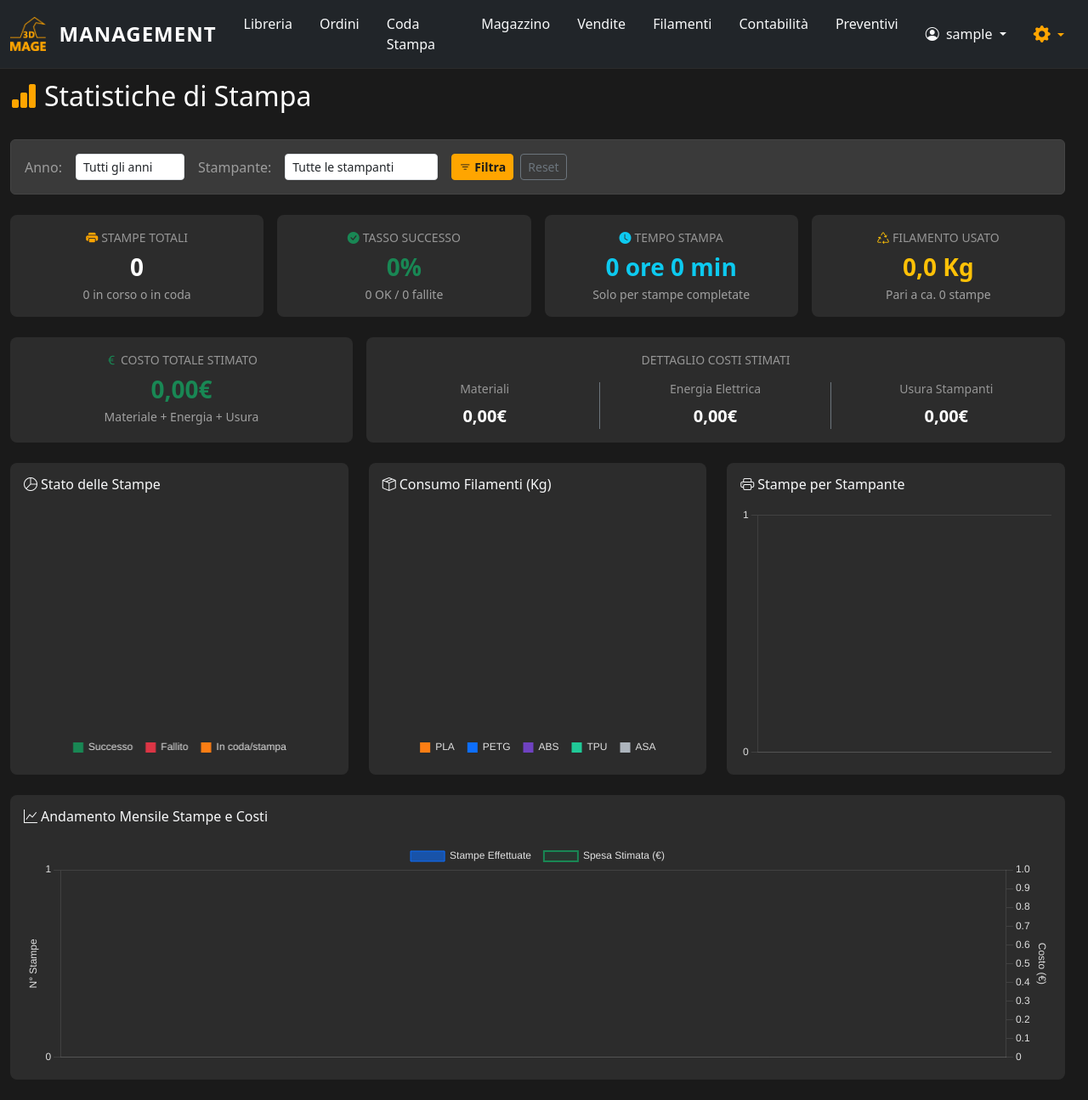
After one commit to 3D-MAGE/app3dmage, a Django app: page /settings/statistics/ in a window 1280 px wide. The commit adds this page. Shown: the whole page at 85% size. Run offline with Django 5.2, Linux system fonts and the light colour scheme; the visitor is signed in with stand-in values (Sample User, id 1); data comes from the database, SQL or seed files in the repository; data that the repository does not hold is empty.

Commit message:
Aggiunta pagina Statistiche con grafici, precompilata data di default bobine, aggiornata grafica dropdown ed eliminati contatori da impostazioni

```diff
--- a/app_3dmage_management/forms.py
+++ b/app_3dmage_management/forms.py
@@ -229,7 +229,7 @@ class SpoolForm(forms.ModelForm):
         widget=forms.Select(attrs={'class': 'form-select'})
     )
     purchase_date = forms.DateField(
-        widget=forms.DateInput(attrs={'type': 'date', 'class': 'form-control'}),
+        widget=forms.DateInput(attrs={'type': 'date', 'class': 'form-control'}, format='%Y-%m-%d'),
         label="Data Acquisto",
         initial=datetime.date.today
         )
--- a/app_3dmage_management/static/app_3dmage_management/css/style.css
+++ b/app_3dmage_management/static/app_3dmage_management/css/style.css
@@ -654,3 +654,15 @@ body.no-scroll {
 .card-info-compact .card-body {
     padding: 1rem;
 }
+
+/* Custom Dropdown Overrides for orange highlight color */
+.dropdown-menu .dropdown-item.active,
+.dropdown-menu .dropdown-item:active {
+    background-color: var(--primary-color) !important;
+    color: #000 !important;
+}
+.dropdown-menu .dropdown-item:hover,
+.dropdown-menu .dropdown-item:focus {
+    background-color: var(--primary-color) !important;
+    color: #000 !important;
+}
--- a/app_3dmage_management/templates/app_3dmage_management/base.html
+++ b/app_3dmage_management/templates/app_3dmage_management/base.html
@@ -72,10 +72,14 @@
                                 </li>
                             </ul>
                         </li>
-                        <li class="nav-item">
-                            <a class="nav-link {% if page_title == 'Impostazioni' %}active{% endif %}" href="{% url 'settings_dashboard' %}">
+                        <li class="nav-item dropdown">
+                            <a class="nav-link dropdown-toggle {% if page_title == 'Impostazioni' or page_title == 'Statistiche' %}active{% endif %}" href="#" id="settingsDropdown" role="button" data-bs-toggle="dropdown" aria-expanded="false">
                                 <i class="bi bi-gear-fill fs-5"></i>
                             </a>
+                            <ul class="dropdown-menu dropdown-menu-dark dropdown-menu-end" aria-labelledby="settingsDropdown">
+                                <li><a class="dropdown-item {% if page_title == 'Impostazioni' %}active{% endif %}" href="{% url 'settings_dashboard' %}"><i class="bi bi-sliders me-2"></i>Impostazioni</a></li>
+                                <li><a class="dropdown-item {% if page_title == 'Statistiche' %}active{% endif %}" href="{% url 'statistics_dashboard' %}"><i class="bi bi-bar-chart-fill me-2"></i>Statistiche</a></li>
+                            </ul>
                         </li>
                     </ul>
                 </div>
--- /dev/null
+++ b/app_3dmage_management/templates/app_3dmage_management/statistics.html
@@ -0,0 +1,323 @@
+{% extends "app_3dmage_management/base.html" %}
+{% load static %}
+{% block title %}Statistiche - 3DMAGE MANAGEMENT{% endblock %}
+
+{% block content %}
+<div class="d-flex justify-content-between align-items-center mb-4">
+    <h2 class="text-white"><i class="bi bi-bar-chart-fill me-2 text-primary-custom"></i>Statistiche di Stampa</h2>
+</div>
+
+<!-- Filtri -->
+<div class="card bg-dark-card-lighter mb-4">
+    <div class="card-body py-3">
+        <form method="get" class="row g-3 align-items-center">
+            <div class="col-auto">
+                <label for="year-filter" class="form-label mb-0 text-white-50">Anno:</label>
+            </div>
+            <div class="col-auto">
+                <select name="year" id="year-filter" class="form-select form-select-sm" style="min-width: 120px;">
+                    <option value="">Tutti gli anni</option>
+                    {% for year in available_years %}
+                    <option value="{{ year }}" {% if selected_year == year %}selected{% endif %}>{{ year }}</option>
+                    {% endfor %}
+                </select>
+            </div>
+
+            <div class="col-auto">
+                <label for="printer-filter" class="form-label mb-0 text-white-50">Stampante:</label>
+            </div>
+            <div class="col-auto">
+                <select name="printer" id="printer-filter" class="form-select form-select-sm" style="min-width: 180px;">
+                    <option value="">Tutte le stampanti</option>
+                    {% for p in printers %}
+                    <option value="{{ p.id }}" {% if selected_printer == p.id %}selected{% endif %}>{{ p.name }}</option>
+                    {% endfor %}
+                </select>
+            </div>
+
+            <div class="col-auto">
+                <button type="submit" class="btn btn-sm btn-primary-custom"><i class="bi bi-filter me-1"></i>Filtra</button>
+                <a href="{% url 'statistics_dashboard' %}" class="btn btn-sm btn-outline-secondary ms-1">Reset</a>
+            </div>
+        </form>
+    </div>
+</div>
+
+<!-- KPI Cards -->
+<div class="row g-3 mb-4">
+    <div class="col-md-3 col-sm-6">
+        <div class="card bg-dark-card p-3 h-100 text-center">
+            <div class="text-white-50 text-uppercase small mb-2"><i class="bi bi-printer-fill me-1 text-primary-custom"></i>Stampe Totali</div>
+            <h3 class="text-white fw-bold mb-0">{{ total_prints }}</h3>
+            <div class="text-muted small mt-1">{{ active_prints }} in corso o in coda</div>
+        </div>
+    </div>
+    <div class="col-md-3 col-sm-6">
+        <div class="card bg-dark-card p-3 h-100 text-center">
+            <div class="text-white-50 text-uppercase small mb-2"><i class="bi bi-check-circle-fill me-1 text-success"></i>Tasso Successo</div>
+            <h3 class="text-success fw-bold mb-0">{{ success_rate }}%</h3>
+            <div class="text-muted small mt-1">{{ successful_prints }} OK / {{ failed_prints }} fallite</div>
+        </div>
+    </div>
+    <div class="col-md-3 col-sm-6">
+        <div class="card bg-dark-card p-3 h-100 text-center">
+            <div class="text-white-50 text-uppercase small mb-2"><i class="bi bi-clock-fill me-1 text-info"></i>Tempo Stampa</div>
+            <h3 class="text-info fw-bold mb-0">{{ total_time_formatted }}</h3>
+            <div class="text-muted small mt-1">Solo per stampe completate</div>
+        </div>
+    </div>
+    <div class="col-md-3 col-sm-6">
+        <div class="card bg-dark-card p-3 h-100 text-center">
+            <div class="text-white-50 text-uppercase small mb-2"><i class="bi bi-recycle me-1 text-warning"></i>Filamento Usato</div>
+            <h3 class="text-warning fw-bold mb-0">{{ total_kg }} Kg</h3>
+            <div class="text-muted small mt-1">Pari a ca. {{ total_prints }} stampe</div>
+        </div>
+    </div>
+</div>
+
+<div class="row g-3 mb-4">
+    <div class="col-md-4 col-sm-12">
+        <div class="card bg-dark-card p-3 h-100 text-center">
+            <div class="text-white-50 text-uppercase small mb-2"><i class="bi bi-currency-euro me-1 text-success"></i>Costo Totale Stimato</div>
+            <h3 class="text-success fw-bold mb-0">{{ total_cost }}€</h3>
+            <div class="text-muted small mt-1">Materiale + Energia + Usura</div>
+        </div>
+    </div>
+    <div class="col-md-8 col-sm-12">
+        <div class="card bg-dark-card p-3 h-100">
+            <div class="text-white-50 text-uppercase small mb-3 text-center">Dettaglio Costi Stimati</div>
+            <div class="row text-center">
+                <div class="col-4 border-end border-secondary">
+                    <h6 class="text-white-50 small">Materiali</h6>
+                    <p class="fs-5 fw-bold text-white mb-0">{{ total_material_cost }}€</p>
+                </div>
+                <div class="col-4 border-end border-secondary">
+                    <h6 class="text-white-50 small">Energia Elettrica</h6>
+                    <p class="fs-5 fw-bold text-white mb-0">{{ total_electricity_cost }}€</p>
+                </div>
+                <div class="col-4">
+                    <h6 class="text-white-50 small">Usura Stampanti</h6>
+                    <p class="fs-5 fw-bold text-white mb-0">{{ total_wear_tear_cost }}€</p>
+                </div>
+            </div>
+        </div>
+    </div>
+</div>
+
+<!-- Charts Grid -->
+<div class="row g-4">
+    <!-- Chart 1: Status Distribution -->
+    <div class="col-lg-4 col-md-6 col-sm-12">
+        <div class="card bg-dark-card h-100">
+            <div class="card-header bg-transparent border-0 text-white-50 pt-3 pb-0">
+                <h6 class="card-title mb-0"><i class="bi bi-pie-chart me-1"></i>Stato delle Stampe</h6>
+            </div>
+            <div class="card-body d-flex align-items-center justify-content-center" style="position: relative; min-height: 250px;">
+                <canvas id="statusChart"></canvas>
+            </div>
+        </div>
+    </div>
+
+    <!-- Chart 2: Material Distribution -->
+    <div class="col-lg-4 col-md-6 col-sm-12">
+        <div class="card bg-dark-card h-100">
+            <div class="card-header bg-transparent border-0 text-white-50 pt-3 pb-0">
+                <h6 class="card-title mb-0"><i class="bi bi-box-seam me-1"></i>Consumo Filamenti (Kg)</h6>
+            </div>
+            <div class="card-body d-flex align-items-center justify-content-center" style="position: relative; min-height: 250px;">
+                <canvas id="materialChart"></canvas>
+            </div>
+        </div>
+    </div>
+
+    <!-- Chart 3: Prints per Printer -->
+    <div class="col-lg-4 col-md-12 col-sm-12">
+        <div class="card bg-dark-card h-100">
+            <div class="card-header bg-transparent border-0 text-white-50 pt-3 pb-0">
+                <h6 class="card-title mb-0"><i class="bi bi-printer me-1"></i>Stampe per Stampante</h6>
+            </div>
+            <div class="card-body d-flex align-items-center justify-content-center" style="position: relative; min-height: 250px;">
+                <canvas id="printerChart"></canvas>
+            </div>
+        </div>
+    </div>
+
+    <!-- Chart 4: Monthly Trend -->
+    <div class="col-12">
+        <div class="card bg-dark-card">
+            <div class="card-header bg-transparent border-0 text-white-50 pt-3 pb-0">
+                <h6 class="card-title mb-0"><i class="bi bi-graph-up me-1"></i>Andamento Mensile Stampe e Costi</h6>
+            </div>
+            <div class="card-body" style="position: relative; min-height: 300px;">
+                <canvas id="monthlyChart"></canvas>
+            </div>
+        </div>
+    </div>
+</div>
+{% endblock %}
+
+{% block scripts %}
+<script src="https://cdn.jsdelivr.net/npm/chart.js"></script>
+<script>
+    document.addEventListener('DOMContentLoaded', function() {
+        const isLightTheme = document.documentElement.classList.contains('light-theme');
+        const textColor = isLightTheme ? '#333333' : '#e0e0e0';
+        const gridColor = isLightTheme ? 'rgba(0,0,0,0.1)' : 'rgba(255,255,255,0.1)';
+
+        // Set defaults
+        Chart.defaults.color = textColor;
+        Chart.defaults.borderColor = gridColor;
+
+        // 1. Status Chart (Doughnut)
+        const ctxStatus = document.getElementById('statusChart').getContext('2d');
+        new Chart(ctxStatus, {
+            type: 'doughnut',
+            data: {
+                labels: ['Successo', 'Fallito', 'In coda/stampa'],
+                datasets: [{
+                    data: {{ chart_status_data|safe }},
+                    backgroundColor: [
+                        '#198754', // Green
+                        '#dc3545', // Red
+                        '#fd7e14'  // Orange
+                    ],
+                    borderWidth: 0
+                }]
+            },
+            options: {
+                responsive: true,
+                maintainAspectRatio: false,
+                plugins: {
+                    legend: {
+                        position: 'bottom',
+                        labels: { boxWidth: 12, padding: 15 }
+                    }
+                }
+            }
+        });
+
+        // 2. Material Chart (Pie)
+        const ctxMaterial = document.getElementById('materialChart').getContext('2d');
+        new Chart(ctxMaterial, {
+            type: 'pie',
+            data: {
+                labels: {{ chart_material_labels|safe }},
+                datasets: [{
+                    data: {{ chart_material_values|safe }},
+                    backgroundColor: [
+                        '#fd7e14', // PLA - Orange
+                        '#0d6efd', // PETG - Blue
+                        '#6f42c1', // ABS - Purple
+                        '#20c997', // TPU - Teal
+                        '#adb5bd'  // ASA - Gray
+                    ],
+                    borderWidth: 0
+                }]
+            },
+            options: {
+                responsive: true,
+                maintainAspectRatio: false,
+                plugins: {
+                    legend: {
+                        position: 'bottom',
+                        labels: { boxWidth: 12, padding: 15 }
+                    },
+                    tooltip: {
+                        callbacks: {
+                            label: function(context) {
+                                return ` ${context.label}: ${context.raw} Kg`;
+                            }
+                        }
+                    }
+                }
+            }
+        });
+
+        // 3. Printer Chart (Bar)
+        const ctxPrinter = document.getElementById('printerChart').getContext('2d');
+        new Chart(ctxPrinter, {
+            type: 'bar',
+            data: {
+                labels: {{ chart_printer_labels|safe }},
+                datasets: [{
+                    label: 'Numero di Stampe',
+                    data: {{ chart_printer_values|safe }},
+                    backgroundColor: 'rgba(253, 126, 20, 0.75)',
+                    borderColor: '#fd7e14',
+                    borderWidth: 1
+                }]
+            },
+            options: {
+                responsive: true,
+                maintainAspectRatio: false,
+                scales: {
+                    y: {
+                        beginAtZero: true,
+                        ticks: { precision: 0 }
+                    }
+                },
+                plugins: {
+                    legend: { display: false }
+                }
+            }
+        });
+
+        // 4. Monthly Trend Chart (Combined Line & Bar)
+        const ctxMonthly = document.getElementById('monthlyChart').getContext('2d');
+        new Chart(ctxMonthly, {
+            type: 'bar',
+            data: {
+                labels: {{ chart_monthly_labels|safe }},
+                datasets: [
+                    {
+                        type: 'bar',
+                        label: 'Stampe Effettuate',
+                        data: {{ chart_monthly_print_counts|safe }},
+                        backgroundColor: 'rgba(13, 110, 253, 0.6)',
+                        borderColor: '#0d6efd',
+                        borderWidth: 1,
+                        yAxisID: 'y'
+                    },
+                    {
+                        type: 'line',
+                        label: 'Spesa Stimata (€)',
+                        data: {{ chart_monthly_costs|safe }},
+                        borderColor: '#198754',
+                        backgroundColor: 'rgba(25, 135, 84, 0.1)',
+                        borderWidth: 2,
+                        tension: 0.3,
+                        fill: true,
+                        yAxisID: 'y1'
+                    }
+                ]
+            },
+            options: {
+                responsive: true,
+                maintainAspectRatio: false,
+                scales: {
+                    y: {
+                        type: 'linear',
+                        display: true,
+                        position: 'left',
+                        title: { display: true, text: 'N° Stampe' },
+                        ticks: { precision: 0 }
+                    },
+                    y1: {
+                        type: 'linear',
+                        display: true,
+                        position: 'right',
+                        title: { display: true, text: 'Costo (€)' },
+                        grid: { drawOnChartArea: false } // Only keep grid from left axis
+                    }
+                },
+                plugins: {
+                    legend: {
+                        position: 'top',
+                        labels: { padding: 15 }
+                    }
+                }
+            }
+        });
+    });
+</script>
+{% endblock %}
--- a/app_3dmage_management/urls.py
+++ b/app_3dmage_management/urls.py
@@ -111,6 +111,7 @@ urlpatterns = [
 
     # Impostazioni
     path('settings/', views.settings_dashboard, name='settings_dashboard'),
+    path('settings/statistics/', views.statistics_dashboard, name='statistics_dashboard'),
     path('settings/printer/add/', views.add_printer, name='add_printer'),
     path('settings/printer/<int:pk>/details/', views.get_printer_details, name='get_printer_details'),
     path('settings/printer/<int:pk>/edit/', views.edit_printer, name='edit_printer'),
--- a/app_3dmage_management/views/__init__.py
+++ b/app_3dmage_management/views/__init__.py
@@ -9,3 +9,4 @@ from .settings import *
 from .quotes import *
 from .notifications import *
 from .sync import *
+from .statistics import *
--- /dev/null
+++ b/app_3dmage_management/views/statistics.py
@@ -0,0 +1,177 @@
+from decimal import Decimal
+from django.shortcuts import render
+from django.contrib.auth.decorators import login_required
+from django.db.models import Sum, Count
+from django.utils import timezone
+from collections import defaultdict
+
+from ..models import Printer, PrintFile, FilamentUsage, GlobalSetting, Filament
+
+@login_required
+def statistics_dashboard(request):
+    # Retrieve filters
+    year_filter = request.GET.get('year', '')
+    printer_filter = request.GET.get('printer', '')
+
+    # Fetch available years from PrintFile creation dates
+    available_years_dates = PrintFile.objects.dates('created_at', 'year', order='DESC')
+    available_years = [d.year for d in available_years_dates]
+    if not available_years:
+        available_years = [timezone.now().year]
+
+    # Fetch available printers
+    printers = Printer.objects.all().order_by('name')
+
+    # Base query for print files
+    print_files = PrintFile.objects.all()
+
+    # Apply filters
+    if year_filter and year_filter.isdigit():
+        print_files = print_files.filter(created_at__year=int(year_filter))
+    if printer_filter and printer_filter.isdigit():
+        print_files = print_files.filter(printer_id=int(printer_filter))
+
+    # Basic metrics
+    total_prints = print_files.count()
+    successful_prints = print_files.filter(status='DONE').count()
+    failed_prints = print_files.filter(status='FAILED').count()
+    active_prints = print_files.filter(status__in=['TODO', 'PRINTING']).count()
+
+    total_valid = successful_prints + failed_prints
+    success_rate = (successful_prints / total_valid * 100) if total_valid > 0 else 0
+
+    # Total print time (only completed prints)
+    total_seconds = print_files.filter(status='DONE').aggregate(total=Sum('print_time_seconds'))['total'] or 0
+    h = total_seconds // 3600
+    m = (total_seconds % 3600) // 60
+    total_time_formatted = f"{h} ore {m} min"
+
+    # Pre-fetch global setting configs for electricity and wear tear
+    cost_setting, _ = GlobalSetting.objects.get_or_create(
+        key='electricity_cost_kwh',
+        defaults={'value': Decimal('0.25')}
+    )
+    cost_kwh = cost_setting.value
+
+    wear_setting, _ = GlobalSetting.objects.get_or_create(
+        key='wear_tear_coefficient',
+        defaults={'value': Decimal('0.10')}
+    )
+    wear_cost_per_hour = wear_setting.value
+
+    # Fetch completed prints with prefetched spools and printers for precise calculations
+    completed_prints = print_files.filter(status__in=['DONE', 'FAILED']).prefetch_related(
+        'filament_usages__spool__filament', 'printer'
+    )
+
+    # Cost calculations
+    total_material_cost = Decimal('0.00')
+    total_electricity_cost = Decimal('0.00')
+    total_wear_tear_cost = Decimal('0.00')
+    total_grams = 0.0
+
+    # Filament type distribution (PLA, PETG, ABS, TPU, ASA) in grams
+    material_distribution = {choice[0]: 0.0 for choice in Filament.MATERIAL_CHOICES}
+
+    # Monthly aggregations
+    monthly_data = defaultdict(lambda: {'count': 0, 'cost': Decimal('0.00'), 'grams': 0.0})
+
+    for pf in completed_prints:
+        # Calculate components for this specific print file
+        pf_material_cost = Decimal('0.00')
+        pf_grams = 0.0
+
+        for usage in pf.filament_usages.all():
+            grams = float(usage.grams_used)
+            pf_grams += grams
+            total_grams += grams
+
+            # Add to material type distribution
+            mat = usage.spool.filament.material
+            if mat in material_distribution:
+                material_distribution[mat] += grams
+            else:
+                material_distribution[mat] = material_distribution.get(mat, 0.0) + grams
+
+            if usage.spool and usage.spool.initial_weight_g > 0:
+                pf_material_cost += Decimal(str(usage.grams_used)) * (usage.spool.cost / Decimal(usage.spool.initial_weight_g))
+
+        pf_elec_cost = Decimal('0.00')
+        if pf.print_time_seconds and pf.printer and pf.printer.power_consumption > 0:
+            hours = Decimal(pf.print_time_seconds) / Decimal('3600.0')
+            kwh_used = (Decimal(pf.printer.power_consumption) * hours) / Decimal('1000.0')
+            pf_elec_cost = (kwh_used * cost_kwh)
+
+        pf_wear_cost = Decimal('0.00')
+        if pf.print_time_seconds:
+            hours = Decimal(pf.print_time_seconds) / Decimal('3600.0')
+            pf_wear_cost = (hours * wear_cost_per_hour)
+
+        # Totals
+        total_material_cost += pf_material_cost
+        total_electricity_cost += pf_elec_cost
+        total_wear_tear_cost += pf_wear_cost
+
+        # Monthly aggregation
+        # Format key as YYYY-MM
+        month_key = pf.created_at.strftime('%Y-%m')
+        monthly_data[month_key]['count'] += 1
+        monthly_data[month_key]['cost'] += (pf_material_cost + pf_elec_cost + pf_wear_cost)
+        monthly_data[month_key]['grams'] += pf_grams
+
+    total_cost = total_material_cost + total_electricity_cost + total_wear_tear_cost
+    total_kg = total_grams / 1000.0
+
+    # Print files per printer (including incomplete prints)
+    printer_counts = print_files.values('printer__name').annotate(count=Count('id')).order_by('-count')
+    printer_labels = [p['printer__name'] or 'N/D' for p in printer_counts]
+    printer_values = [p['count'] for p in printer_counts]
+
+    # Sort monthly data chronologically
+    sorted_months = sorted(monthly_data.keys())
+    monthly_labels = []
+    # Convert monthly labels from YYYY-MM to MM/YYYY
+    for m in sorted_months:
+        parts = m.split('-')
+        monthly_labels.append(f"{parts[1]}/{parts[0]}")
+
+    monthly_print_counts = [monthly_data[m]['count'] for m in sorted_months]
+    monthly_costs = [float(monthly_data[m]['cost']) for m in sorted_months]
+    monthly_kg = [monthly_data[m]['grams'] / 1000.0 for m in sorted_months]
+
+    # Convert material distribution to Kg
+    material_distribution_kg = {k: round(v / 1000.0, 3) for k, v in material_distribution.items()}
+
+    context = {
+        'page_title': 'Statistiche',
+        'available_years': available_years,
+        'selected_year': int(year_filter) if year_filter.isdigit() else None,
+        'printers': printers,
+        'selected_printer': int(printer_filter) if printer_filter.isdigit() else None,
+
+        # KPI values
+        'total_prints': total_prints,
+        'successful_prints': successful_prints,
+        'failed_prints': failed_prints,
+        'active_prints': active_prints,
+        'success_rate': round(success_rate, 1),
+        'total_time_formatted': total_time_formatted,
+        'total_kg': round(total_kg, 2),
+        'total_cost': round(total_cost, 2),
+        'total_material_cost': round(total_material_cost, 2),
+        'total_electricity_cost': round(total_electricity_cost, 2),
+        'total_wear_tear_cost': round(total_wear_tear_cost, 2),
+
+        # Charts data
+        'chart_status_data': [successful_prints, failed_prints, active_prints],
+        'chart_material_labels': list(material_distribution_kg.keys()),
+        'chart_material_values': list(material_distribution_kg.values()),
+        'chart_printer_labels': printer_labels,
+        'chart_printer_values': printer_values,
+        'chart_monthly_labels': monthly_labels,
+        'chart_monthly_print_counts': monthly_print_counts,
+        'chart_monthly_costs': monthly_costs,
+        'chart_monthly_kg': monthly_kg,
+    }
+
+    return render(request, 'app_3dmage_management/statistics.html', context)
```
Also changed, not shown: app_3dmage_management/templates/app_3dmage_management/settings.html (+1 -35 lines), 1 other file.
